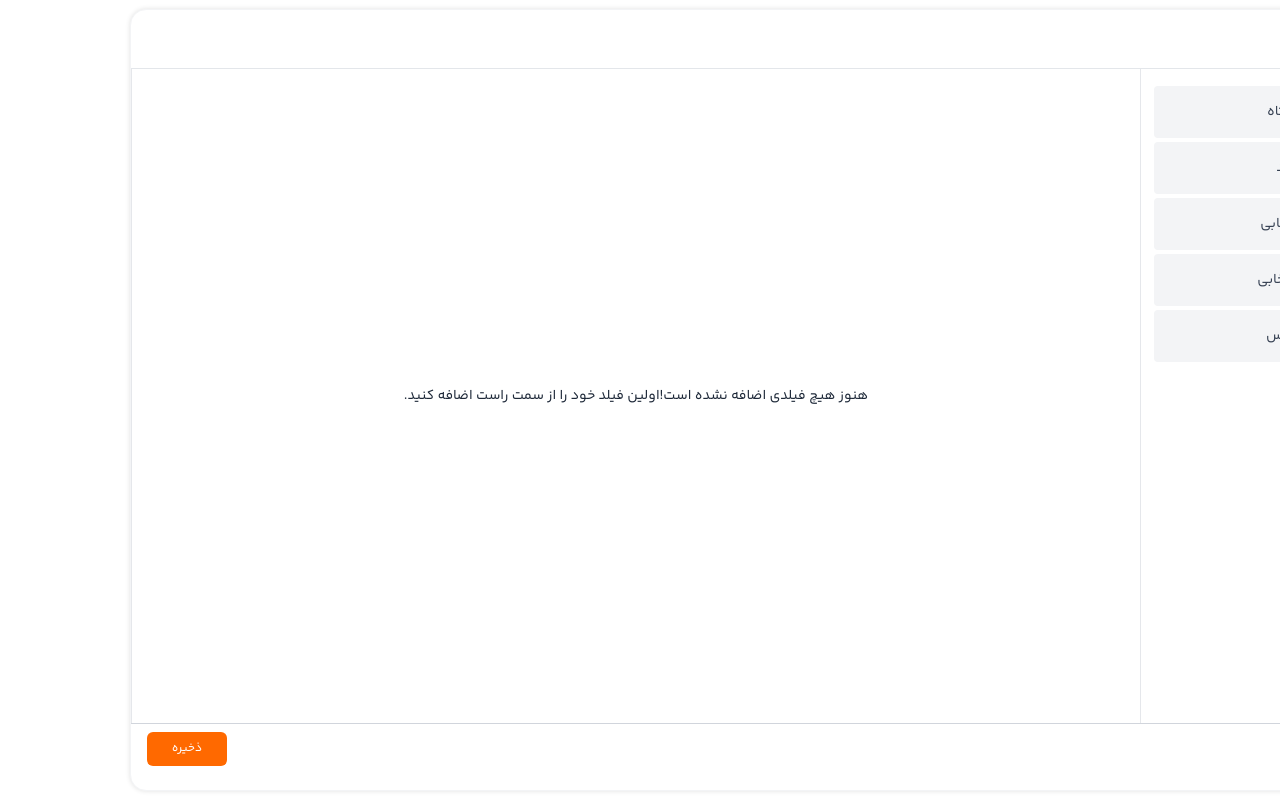
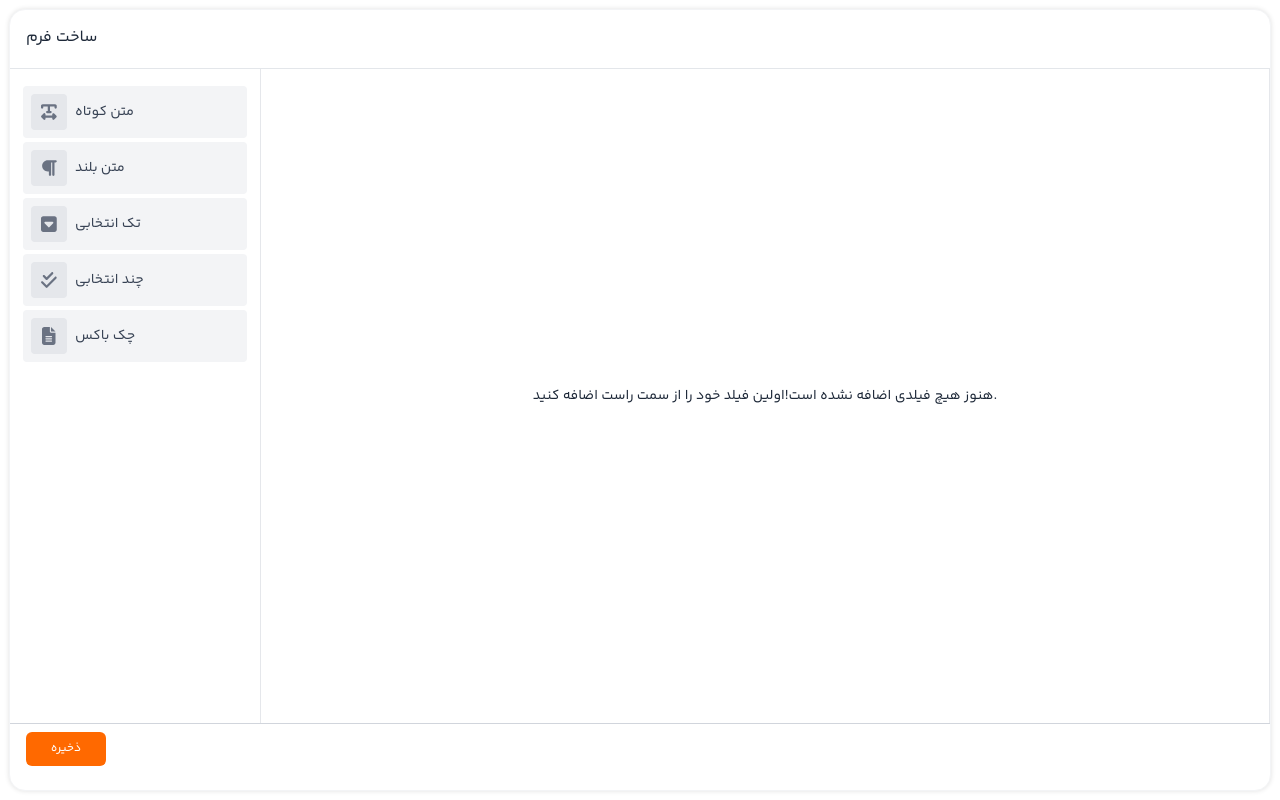
Before and after one commit to mandanaD/form-builder, a React (Vite) app: page / in a window 1280 px wide. Built offline with nearby package versions, Linux system fonts and the light colour scheme.

Commit message:
fix:change direction to ltr

```diff
--- a/src/App.css
+++ b/src/App.css
@@ -63,7 +63,7 @@
 
 body {
     font-size: .9rem;
-    direction: rtl;
+    direction: ltr;
     font-optical-sizing: auto;
     font-family: 'YekanBakh', sans-serif;
     font-weight: 400;
```
